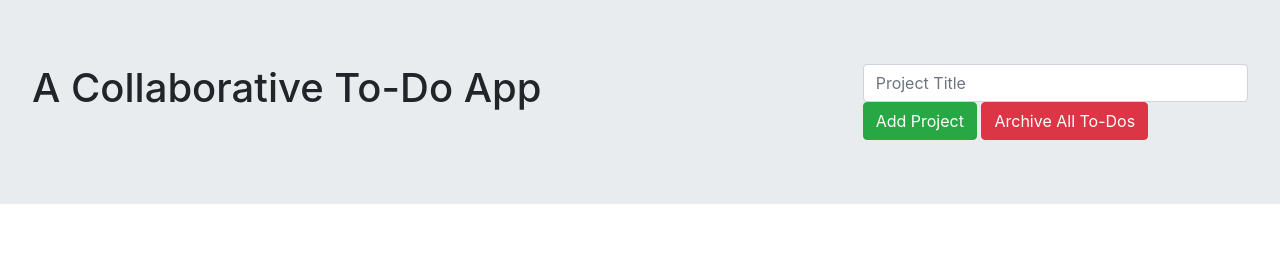
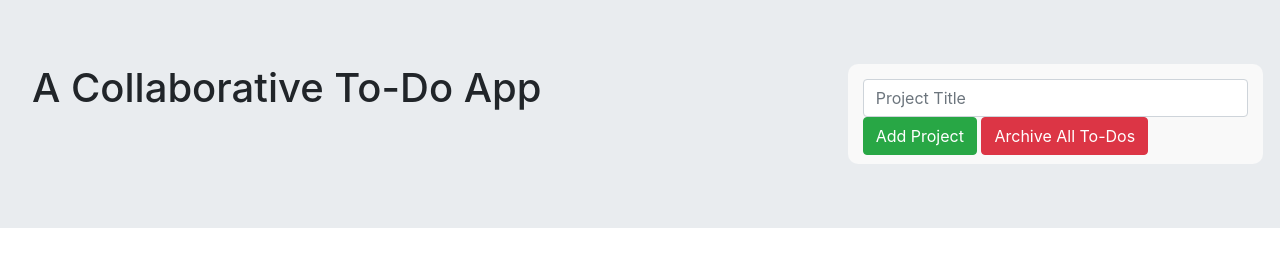
Before and after one commit to bboayes7/4220-Final, a plain HTML site: page client/index.html in a window 1280 px wide. Drawn offline with nearby package versions, Linux system fonts and the light colour scheme; no server answers.

Commit message:
css fixes

```diff
--- a/client/css/style.css
+++ b/client/css/style.css
@@ -27,3 +27,14 @@
 .container{
     margin-top:215px;
 }
+
+.proj-holder {
+    background-color: #f9f9f9;
+    height: 100px;
+    width: 430px;
+    border-radius: 10px;
+}
+
+.proj{
+    margin-top: 15px;
+}
--- a/client/index.html
+++ b/client/index.html
@@ -16,8 +16,8 @@
     <div id="todo-app">
         <div class="jumbotron row fixed-top">
             <h1 class="col-12 col-md-8">A Collaborative To-Do App</h1>
-            <div class="col-6 col-md-4">
-                <input class="form-control" v-model="projectName" placeholder="Project Title" type="text" v-on:keyup.enter="sendProject">
+            <div class="proj-holder col-6 col-md-4">
+                <input class="proj form-control" v-model="projectName" placeholder="Project Title" type="text" v-on:keyup.enter="sendProject">
                 <button class="btn btn-success" v-on:click="sendProject">
                     Add Project
                 </button>
```
